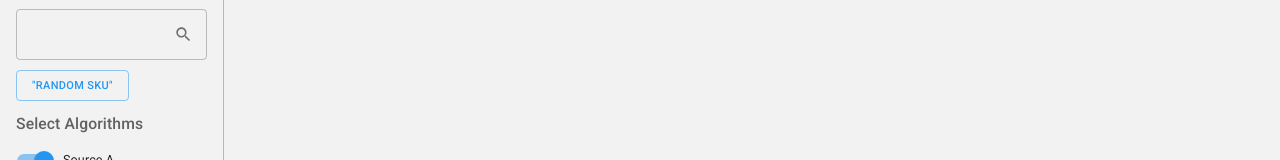
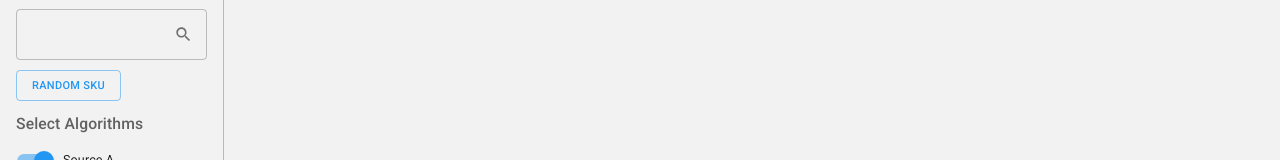
Before and after one commit to david-fennessey/slider-comparison-app, a React (Create React App) app: page / in a window 1280 px wide. Shown: the part 322-482 px from the top of the page. Built offline with nearby package versions, Linux system fonts and the light colour scheme.

Commit message:
Cleaning up final bits

```diff
--- a/src/components/OutlinedButton.jsx
+++ b/src/components/OutlinedButton.jsx
@@ -22,7 +22,7 @@ const OutlinedButton = ({ setQuerySku, allSkus }) => {
           variant="outlined"
           onClick={() => pickRandomSkuAndSetQuerySku(allSkus, setQuerySku)}
         >
-          "Random SKU"
+          Random SKU
         </Button>
       </Stack>
     </div>
--- a/src/components/RecommendationCarousel/RecommendationCarousel.jsx
+++ b/src/components/RecommendationCarousel/RecommendationCarousel.jsx
@@ -42,21 +42,14 @@ const StyledContainer = styled(Box)`
   &:hover {
     .swiper-button-next:not(.swiper-button-disabled),
     .swiper-button-prev:not(.swiper-button-disabled) {
-    opacity: 1;
+      opacity: 1;
     }
-  };
+  }
 
   .swiper-button-next::after,
   .swiper-button-prev::after {
     font-size: 22px;
   }
-
-  .swiper-button-next {
-    right: 10px;
-  }
-
-  .swiper-button-prev {
-    left: 10px;
 `;
 
 export const ProductTile = ({ product }) => {
```
